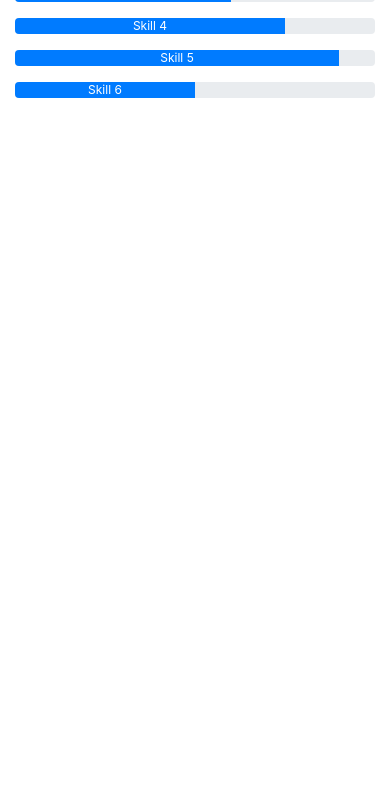
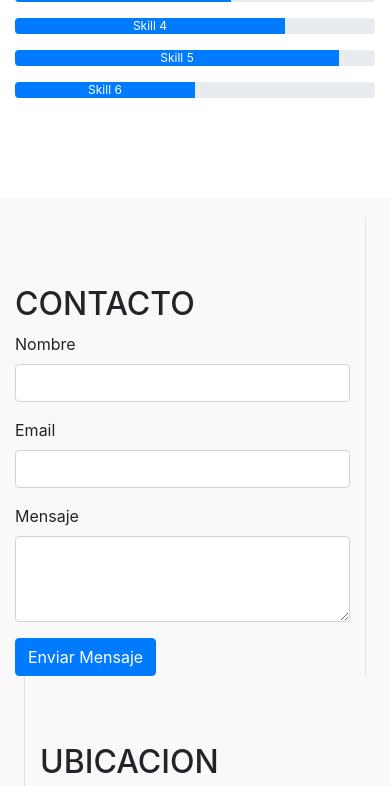
Before and after one commit to MarcosRobador/DAW, a PHP site: page / in a window 390 px wide. Shown: the part 1670-2456 px from the top of the page. Before the commit the page ends 1768 px from the top, so only its background shows below. Run offline with PHP 8.4, Linux system fonts and the light colour scheme.

Commit message:
ubicacion y contacto

```diff
--- a/Libre_Conf/Portfolio/index.html
+++ b/Libre_Conf/Portfolio/index.html
@@ -8,7 +8,7 @@
     <link rel="stylesheet" href="style.css?v=1.0">
   </head>
 <body>
-  <div class="container margen"> <!-- Agregado margen inferior al contenedor del encabezado -->
+  <div class="container margen">
     <header class="d-flex flex-wrap justify-content-center py-3 mb-4 border-bottom">
       <img src="img/LogoPortfolio.png" alt="Logo" width="60" height="40">
 
@@ -84,6 +84,36 @@
   </div>
 </div>
 
+ <!-- Contacto -->
+<div id="contactame" class="seccion-contacto">
+  <div class="container contacto">
+    <div class="row">
+      <div class="col-md-5 border-right mr-4">
+        <h2>CONTACTO</h2>
+        <form>
+          <div class="form-group">
+            <label for="nombre">Nombre</label>
+            <input type="text" class="form-control" id="nombre">
+          </div>
+          <div class="form-group">
+            <label for="email">Email</label>
+            <input type="email" class="form-control" id="email">
+          </div>
+          <div class="form-group">
+            <label for="mensaje">Mensaje</label>
+            <textarea class="form-control" id="mensaje" rows="3"></textarea>
+          </div>
+          <button type="submit" class="btn btn-primary">Enviar Mensaje</button>
+        </form>
+      </div>
+      <div class="col-md-5 border-left ml-4">
+        <h2>UBICACION</h2>
+        <iframe class="mapa-responsivo" src="https://www.google.com/maps/embed?pb=!1m18!1m12!1m3!1d12678.601724304739!2d-5.931715987391038!3d37.39809845013164!2m3!1f0!2f0!3f0!3m2!1i1024!2i768!4f13.1!3m3!1m2!1s0xd126f311a421575%3A0xee06aca07d9f2f6c!2sSevilla%20Este%2C%20Sevilla!5e0!3m2!1ses!2ses!4v1699912931579!5m2!1ses!2ses" loading="lazy" referrerpolicy="no-referrer-when-downgrade"></iframe>
+      </div>
+
+    </div>
+  </div>
+</div>
 
 </div>
 </body>
--- a/Libre_Conf/Portfolio/style.css
+++ b/Libre_Conf/Portfolio/style.css
@@ -31,5 +31,19 @@ body {
     padding: 20px 0;
   }
   .margen {
-    margin-bottom: 100px;
+    margin-bottom: 100px; /* Ajusta este valor según tus necesidades */
 }
+  .mapa-responsivo {
+    width: 135%;
+    height: 350px;
+    border: 0;
+  }
+  @media screen and (max-width: 768px) {
+    .mapa-responsivo {
+      height: 250px;
+      width: 100%;
+    }
+    h2{
+      margin-top: 20%;
+    }
+  }
```
